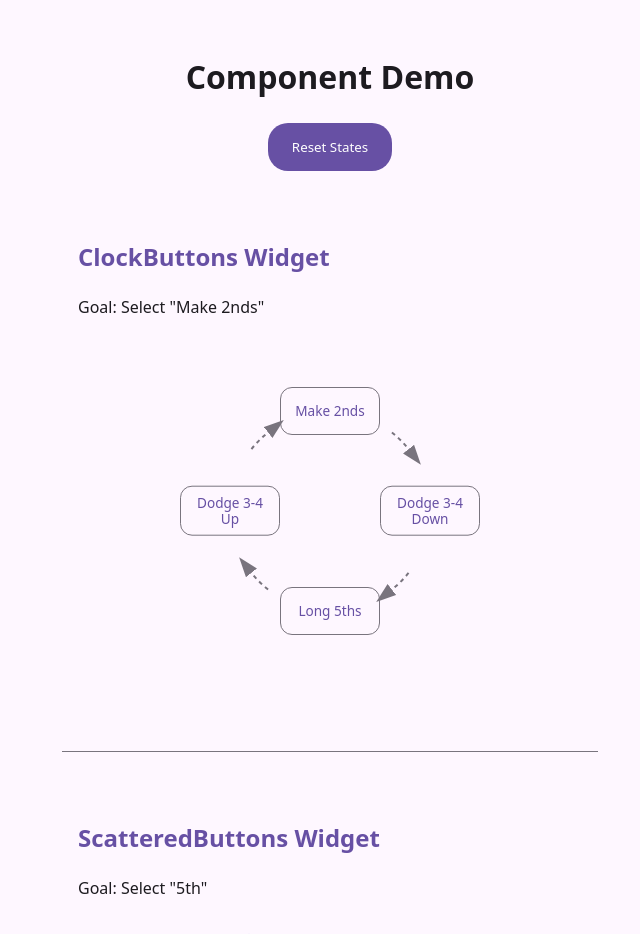
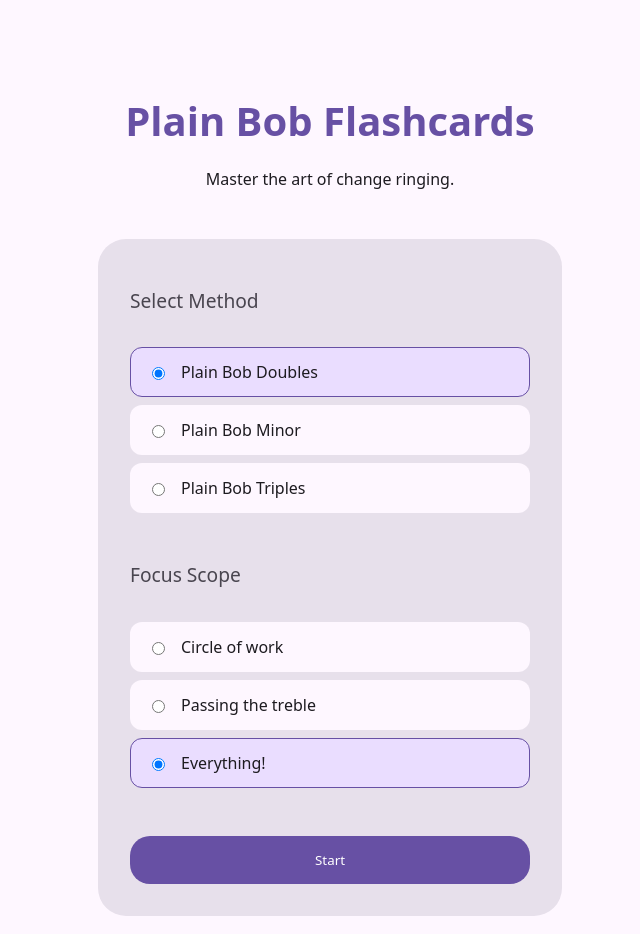
Before and after one commit to easleydp/plain-bob-flashcards, a Vue app: page / in a window 1280 px wide. Shown: the top 934 px of the page, without its empty margins (310-950 px from the left). Built offline with nearby package versions, Linux system fonts and the light colour scheme.

Commit message:
Phase 3: Shell & Navigation Flow

```diff
--- a/src/App.vue
+++ b/src/App.vue
@@ -1,97 +1,86 @@
 <script setup>
-import { ref } from 'vue';
-import ClockButtons from './components/ClockButtons.vue';
-import ScatteredButtons from './components/ScatteredButtons.vue';
+import { ref, onMounted } from 'vue';
+import { SRSEngine } from './state/srs.js';
+import { METHODS } from './engine/methods.js';
+import StartScreen from './views/StartScreen.vue';
+import QuestionScreen from './views/QuestionScreen.vue';
+import SummaryScreen from './views/SummaryScreen.vue';
 
-const clockItems = ['Make 2nds', 'Dodge 3-4 Down', 'Long 5ths', 'Dodge 3-4 Up'];
-const scatteredItems = ['2nd', '3rd', '4th', '5th', '6th'];
+const VIEW = {
+  START: 'START',
+  QUESTION: 'QUESTION',
+  SUMMARY: 'SUMMARY'
+};
 
-const clockCorrect = ref(null);
-const clockIncorrect = ref([]);
+const currentView = ref(VIEW.START);
+const srs = ref(new SRSEngine());
 
-const scatteredCorrect = ref(null);
-const scatteredIncorrect = ref([]);
+const sessionConfig = ref({
+  method: 'DOUBLES',
+  focus: ''
+});
 
-function handleClockSelection({ detail }) {
-  console.log('Clock selection:', detail);
-  if (detail.label === 'Make 2nds') {
-    clockCorrect.value = detail.label;
-  } else {
-    clockIncorrect.value.push(detail.label);
-  }
+const sessionStats = ref(null);
+const mastery = ref(0);
+
+function handleStartSession(config) {
+  sessionConfig.value = config;
+  currentView.value = VIEW.QUESTION;
 }
 
-function handleScatteredSelection({ detail }) {
-  console.log('Scattered selection:', detail);
-  if (detail.label === '5th') {
-    scatteredCorrect.value = detail.label;
-  } else {
-    scatteredIncorrect.value.push(detail.label);
-  }
+function handleFinishSession(stats) {
+  sessionStats.value = stats;
+  mastery.value = srs.value.getMastery(sessionConfig.value.method);
+  currentView.value = VIEW.SUMMARY;
 }
 
-function reset() {
-  clockCorrect.value = null;
-  clockIncorrect.value = [];
-  scatteredCorrect.value = null;
-  scatteredIncorrect.value = [];
+function handleRestart() {
+  currentView.value = VIEW.START;
 }
 </script>
 
 <template>
   <div id="app">
-    <header>
-      <h1>Component Demo</h1>
-      <button class="md-button md-button--filled" @click="reset">Reset States</button>
-    </header>
+    <Transition name="fade" mode="out-in">
+      <StartScreen
+        v-if="currentView === VIEW.START"
+        :srs="srs"
+        @start-session="handleStartSession"
+      />
 
-    <main>
-      <section>
-        <h2>ClockButtons Widget</h2>
-        <p>Goal: Select "Make 2nds"</p>
-        <ClockButtons
-          :items="clockItems"
-          :correct-identifier="clockCorrect"
-          :incorrect-identifiers="clockIncorrect"
-          @clock-button-selection="handleClockSelection"
-        />
-      </section>
+      <QuestionScreen
+        v-else-if="currentView === VIEW.QUESTION"
+        :method-key="sessionConfig.method"
+        :focus-area="sessionConfig.focus"
+        @finish-session="handleFinishSession"
+      />
 
-      <hr />
-
-      <section>
-        <h2>ScatteredButtons Widget</h2>
-        <p>Goal: Select "5th"</p>
-        <ScatteredButtons
-          :items="scatteredItems"
-          before="When I am in"
-          after="place."
-          :correct-identifier="scatteredCorrect"
-          :incorrect-identifiers="scatteredIncorrect"
-          @clock-button-selection="handleScatteredSelection"
-        />
-      </section>
-    </main>
+      <SummaryScreen
+        v-else-if="currentView === VIEW.SUMMARY"
+        :session-stats="sessionStats"
+        :mastery="mastery"
+        :method-name="METHODS[sessionConfig.method].name"
+        @restart="handleRestart"
+      />
+    </Transition>
   </div>
 </template>
 
 <style>
-header {
-  margin-bottom: 2rem;
-  text-align: center;
+/* Transition Effects */
+.fade-enter-active,
+.fade-leave-active {
+  transition: opacity 0.2s ease;
 }
 
-section {
-  padding: 1rem;
+.fade-enter-from,
+.fade-leave-to {
+  opacity: 0;
 }
 
-h2 {
-  color: var(--md-sys-color-primary);
-}
-
-hr {
-  border: 0;
-  border-top: 1px solid var(--md-sys-color-outline);
-  margin: 2rem 0;
+/* Ensure MD3 layout fills screen */
+body {
+  background-color: var(--md-sys-color-background);
+  color: var(--md-sys-color-on-background);
 }
 </style>
--- /dev/null
+++ b/src/views/QuestionScreen.vue
@@ -0,0 +1,65 @@
+<script setup>
+import { ref } from 'vue';
+
+const props = defineProps({
+  methodKey: {
+    type: String,
+    required: true
+  },
+  focusArea: {
+    type: String,
+    required: true
+  }
+});
+
+const emit = defineEmits(['finish-session']);
+
+function handleFinish() {
+  // Placeholder session stats
+  emit('finish-session', {
+    startTime: Date.now() - 300000, // 5 minutes ago
+    endTime: Date.now(),
+    totalQuestions: 10,
+    firstTimeSuccesses: 8,
+    reAttempts: 2
+  });
+}
+</script>
+
+<template>
+  <div class="question-screen">
+    <div class="placeholder-card">
+      <h2>Session in Progress</h2>
+      <p>Method: {{ methodKey }}</p>
+      <p>Focus: {{ focusArea }}</p>
+      <p class="placeholder-note">
+        This is a placeholder for the interactive question engine (Phase 4).
+      </p>
+      <button class="md-button md-button--filled" @click="handleFinish">
+        Finish Session
+      </button>
+    </div>
+  </div>
+</template>
+
+<style scoped>
+.question-screen {
+  display: flex;
+  justify-content: center;
+  align-items: center;
+  min-height: 50vh;
+}
+
+.placeholder-card {
+  background-color: var(--md-sys-color-surface-variant);
+  border-radius: 28px;
+  padding: 2rem;
+  text-align: center;
+}
+
+.placeholder-note {
+  margin: 1.5rem 0;
+  font-style: italic;
+  color: var(--md-sys-color-on-surface-variant);
+}
+</style>
--- /dev/null
+++ b/src/views/StartScreen.vue
@@ -0,0 +1,152 @@
+<script setup>
+import { ref, onMounted } from 'vue';
+import { METHODS } from '../engine/methods.js';
+import { FOCUS_AREAS } from '../engine/generator.js';
+
+const props = defineProps({
+  srs: {
+    type: Object,
+    required: true
+  }
+});
+
+const emit = defineEmits(['start-session']);
+
+const selectedMethod = ref(props.srs.state.settings.lastSelectedMethod || 'DOUBLES');
+const selectedFocus = ref(props.srs.state.settings.lastSelectedFocus || FOCUS_AREAS.EVERYTHING);
+
+function handleStart() {
+  props.srs.state.settings.lastSelectedMethod = selectedMethod.value;
+  props.srs.state.settings.lastSelectedFocus = selectedFocus.value;
+  props.srs.saveState();
+
+  emit('start-session', {
+    method: selectedMethod.value,
+    focus: selectedFocus.value
+  });
+}
+</script>
+
+<template>
+  <div class="start-screen">
+    <header class="hero">
+      <h1 class="md-typescale-h1">Plain Bob Flashcards</h1>
+      <p class="md-typescale-body-large">Master the art of change ringing.</p>
+    </header>
+
+    <div class="config-card">
+      <section class="config-section">
+        <h2 class="section-title">Select Method</h2>
+        <div class="radio-group">
+          <label v-for="(method, key) in METHODS" :key="key" class="radio-item" :class="{ selected: selectedMethod === key }">
+            <input type="radio" :value="key" v-model="selectedMethod" name="method" />
+            <span class="label-text">{{ method.name }}</span>
+          </label>
+        </div>
+      </section>
+
+      <section class="config-section">
+        <h2 class="section-title">Focus Scope</h2>
+        <div class="radio-group">
+          <label v-for="(label, key) in FOCUS_AREAS" :key="key" class="radio-item" :class="{ selected: selectedFocus === label }">
+            <input type="radio" :value="label" v-model="selectedFocus" name="focus" />
+            <span class="label-text">{{ label }}</span>
+          </label>
+        </div>
+      </section>
+
+      <button class="md-button md-button--filled start-button" @click="handleStart">
+        Start
+      </button>
+    </div>
+  </div>
+</template>
+
+<style scoped>
+.start-screen {
+  display: flex;
+  flex-direction: column;
+  align-items: center;
+  gap: 2rem;
+  padding-top: 2rem;
+}
+
+.hero {
+  text-align: center;
+}
+
+.hero h1 {
+  font-size: 2.5rem;
+  margin-bottom: 0.5rem;
+  color: var(--md-sys-color-primary);
+}
+
+.config-card {
+  background-color: var(--md-sys-color-surface-variant);
+  border-radius: 28px;
+  padding: 2rem;
+  width: 100%;
+  max-width: 400px;
+  display: flex;
+  flex-direction: column;
+  gap: 2rem;
+}
+
+.config-section {
+  display: flex;
+  flex-direction: column;
+  gap: 1rem;
+}
+
+.section-title {
+  font-size: 1.2rem;
+  font-weight: 500;
+  color: var(--md-sys-color-on-surface-variant);
+}
+
+.radio-group {
+  display: flex;
+  flex-direction: column;
+  gap: 0.5rem;
+}
+
+.radio-item {
+  display: flex;
+  align-items: center;
+  padding: 12px 16px;
+  border-radius: 12px;
+  background-color: var(--md-sys-color-surface);
+  cursor: pointer;
+  transition: background-color 0.2s;
+  border: 1px solid transparent;
+}
+
+.radio-item:hover {
+  background-color: var(--md-sys-color-secondary-container);
+}
+
+.radio-item.selected {
+  background-color: var(--md-sys-color-primary-container);
+  border-color: var(--md-sys-color-primary);
+}
+
+.radio-item input {
+  margin-right: 1rem;
+}
+
+.label-text {
+  font-size: 1rem;
+  color: var(--md-sys-color-on-surface);
+}
+
+.start-button {
+  width: 100%;
+  margin-top: 1rem;
+}
+
+@media (max-width: 480px) {
+  .hero h1 {
+    font-size: 2rem;
+  }
+}
+</style>
--- /dev/null
+++ b/src/views/SummaryScreen.vue
@@ -0,0 +1,125 @@
+<script setup>
+import { computed } from 'vue';
+
+const props = defineProps({
+  sessionStats: {
+    type: Object,
+    required: true
+  },
+  mastery: {
+    type: Number,
+    required: true
+  },
+  methodName: {
+    type: String,
+    required: true
+  }
+});
+
+const emit = defineEmits(['restart']);
+
+const timeSpentMinutes = computed(() => {
+  const diff = props.sessionStats.endTime - props.sessionStats.startTime;
+  return Math.ceil(diff / 60000);
+});
+
+const isMastered = computed(() => props.mastery === 1);
+</script>
+
+<template>
+  <div class="summary-screen">
+    <div class="summary-card">
+      <h1 class="summary-title">Session Summary</h1>
+
+      <div v-if="isMastered" class="mastery-message">
+        <p>Congratulations! You have mastered every aspect of a plain course of {{ methodName }}. You're ready for the tower!</p>
+      </div>
+
+      <div v-else class="stats-message">
+        <p>
+          Congratulations! You spent {{ timeSpentMinutes }} {{ timeSpentMinutes === 1 ? 'minute' : 'minutes' }} learning {{ methodName }} during this session.
+          You answered {{ sessionStats.totalQuestions }} distinct questions —
+          {{ sessionStats.firstTimeSuccesses }} right first time and
+          {{ sessionStats.reAttempts }} needing re-attempts.
+          Come back soon for more practice!
+        </p>
+      </div>
+
+      <div class="mastery-progress">
+        <div class="progress-label">Overall Mastery: {{ (mastery * 100).toFixed(0) }}%</div>
+        <div class="progress-bar">
+          <div class="progress-fill" :style="{ width: (mastery * 100) + '%' }"></div>
+        </div>
+      </div>
+
+      <button class="md-button md-button--filled restart-button" @click="emit('restart')">
+        Start again
+      </button>
+    </div>
+  </div>
+</template>
+
+<style scoped>
+.summary-screen {
+  display: flex;
+  justify-content: center;
+  align-items: center;
+  min-height: 60vh;
+}
+
+.summary-card {
+  background-color: var(--md-sys-color-surface-variant);
+  border-radius: 28px;
+  padding: 2.5rem;
+  max-width: 500px;
+  text-align: center;
+  display: flex;
+  flex-direction: column;
+  gap: 1.5rem;
+}
+
+.summary-title {
+  color: var(--md-sys-color-primary);
+  margin: 0;
+}
+
+.mastery-message {
+  font-size: 1.2rem;
+  font-weight: 500;
+  color: var(--md-sys-color-primary);
+  line-height: 1.6;
+}
+
+.stats-message {
+  font-size: 1.1rem;
+  line-height: 1.6;
+  color: var(--md-sys-color-on-surface-variant);
+}
+
+.mastery-progress {
+  margin: 1rem 0;
+}
+
+.progress-label {
+  font-size: 0.9rem;
+  margin-bottom: 0.5rem;
+  color: var(--md-sys-color-on-surface-variant);
+}
+
+.progress-bar {
+  height: 8px;
+  background-color: var(--md-sys-color-surface);
+  border-radius: 4px;
+  overflow: hidden;
+}
+
+.progress-fill {
+  height: 100%;
+  background-color: var(--md-sys-color-primary);
+  transition: width 0.5s ease-out;
+}
+
+.restart-button {
+  align-self: center;
+}
+</style>
```
